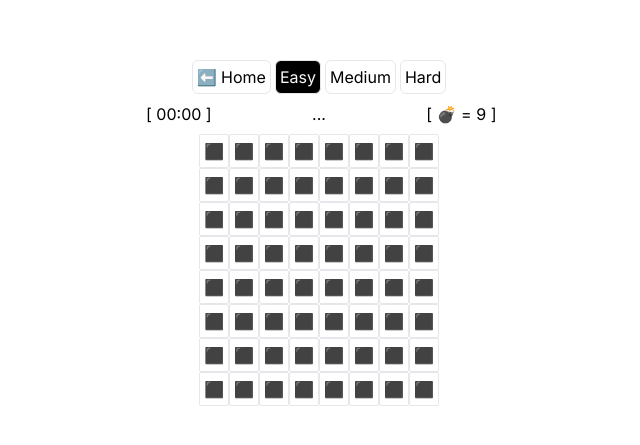
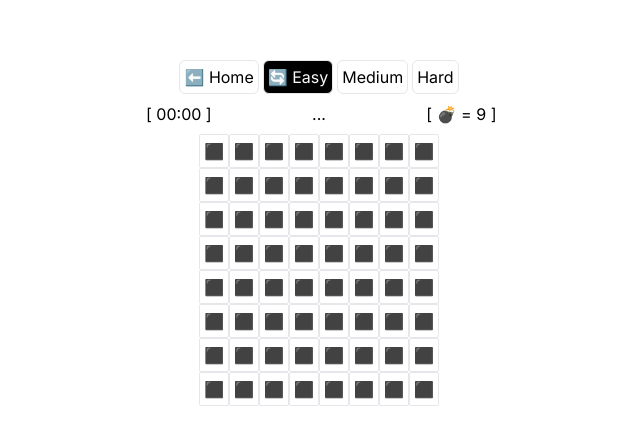
Before and after one commit to marsonmao/piccollage-assignment, a Next.js app: page /classic in a window 1280 px wide. Shown: the part 167-612 px from the top of the page, without its empty margins (321-961 px from the left). Built offline with nearby package versions, Linux system fonts and the light colour scheme.

Commit message:
feat: add a reset emoji

```diff
--- a/app/_components/DifficultySelector.tsx
+++ b/app/_components/DifficultySelector.tsx
@@ -18,13 +18,12 @@ export function DifficultySelector<Type extends keyof typeof config>({
     >
       {difficulties.map((d, index) => {
         const { id, displayName } = d;
+        const isActive = index === activeDifficultyIndex;
+        const text = `${isActive ? "🔄️ " : ""}${displayName}`;
+
         return (
           <Button
-            className={
-              index === activeDifficultyIndex
-                ? "[&&]:text-gray-50 [&&]:bg-black"
-                : ""
-            }
+            className={isActive ? "[&&]:text-gray-50 [&&]:bg-black" : ""}
             key={id}
             data-index={index}
             onClick={(e) => {
@@ -32,7 +31,7 @@ export function DifficultySelector<Type extends keyof typeof config>({
               onDifficultySelect(nextDifficultyIndex);
             }}
           >
-            {displayName}
+            {text}
           </Button>
         );
       })}
```
